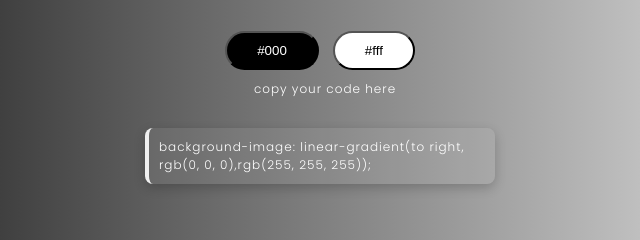
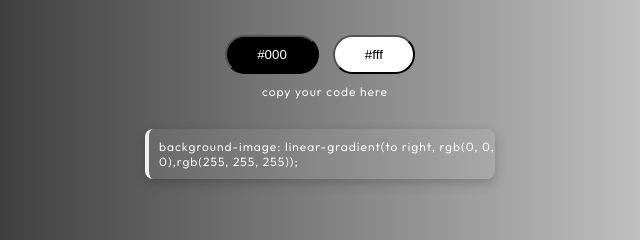
Before and after one commit to prachiprajapatii/Gradient-Generator-, a plain HTML site: page index.html in a window 1280 px wide. Shown: the part 283-523 px from the top of the page, 320-960 px from the left. Drawn offline with Linux system fonts and the light colour scheme; a web font is replaced by a local one.

Commit message:
Update style.css

```diff
--- a/style.css
+++ b/style.css
@@ -25,7 +25,7 @@
             border-radius: 8px;
             background-color: rgb(255, 255, 255, 0.07);
             font-size: 14px;
-            font-family: monospace;
+            font-family: "Outfit";
             /* backdrop-filter: blur(8px); */
             border-left: 4px solid rgb(255, 255, 255, 0.9);
         }
@@ -54,7 +54,7 @@
 
         p {
             color: #fff;
-            font-family: "poppins", sans-serif;
+            font-family: "Outfit";
             letter-spacing: 1px;
             padding: 10px 0px 10px 10px;
             font-weight: 350;
```
